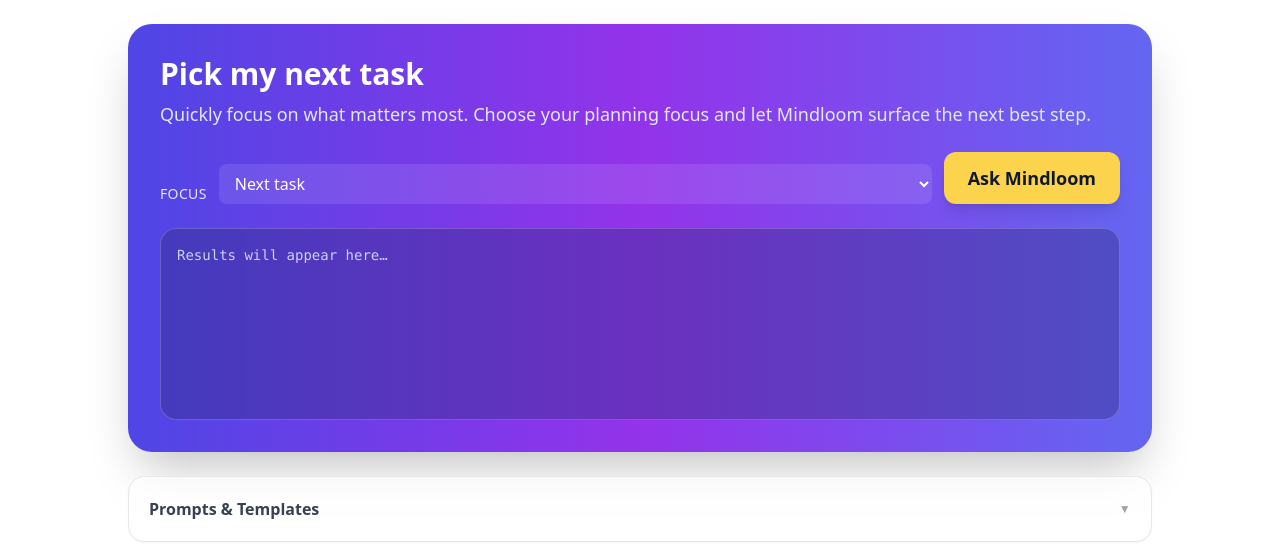
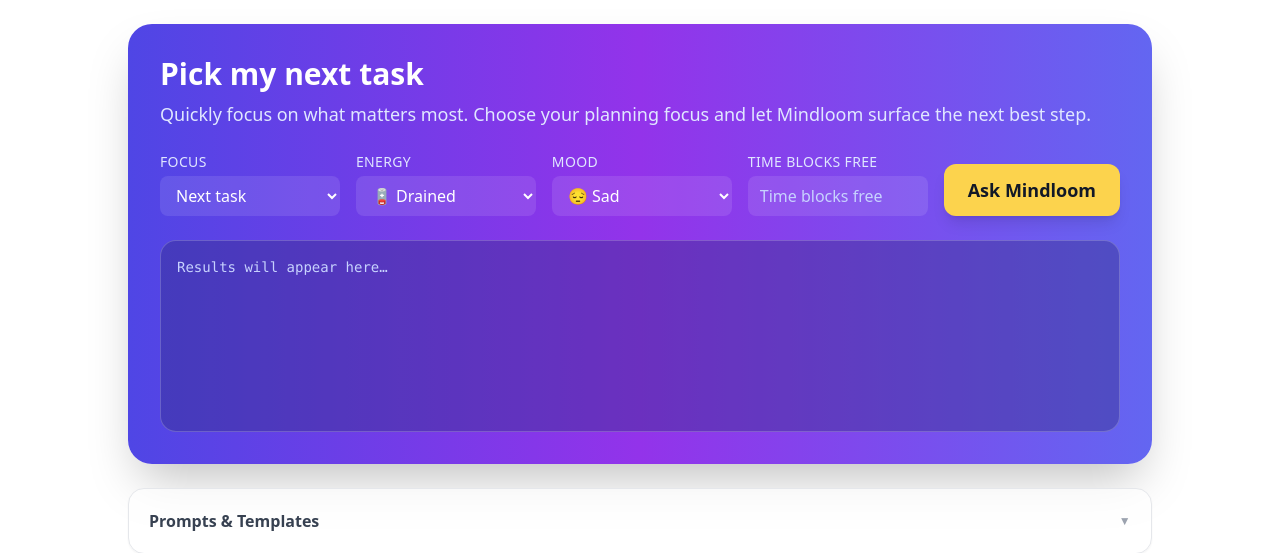
Before and after one commit to EoghannIrving/mindloom, a FastAPI app: page / in a window 1280 px wide. Shown: the part 56-609 px from the top of the page. Run offline with FastAPI, Linux system fonts and the light colour scheme; some libraries are stand-ins or nearby versions.

Commit message:
Adjust hero inputs layout

```diff
--- a/templates/index.html
+++ b/templates/index.html
@@ -10,15 +10,43 @@
           Quickly focus on what matters most. Choose your planning focus and let Mindloom surface the next best step.
         </p>
       </div>
-      <div class="flex flex-col gap-3 sm:flex-row sm:items-end">
-        <label for="plannerMode" class="text-sm font-medium uppercase tracking-wide text-indigo-100">Focus</label>
-        <select id="plannerMode"
-          class="flex-1 rounded-lg border-0 bg-white/10 text-white placeholder-indigo-200 focus:ring-2 focus:ring-amber-300 focus:outline-none py-2 px-3">
-          <option value="next_task" selected>Next task</option>
-          <option value="plan">Daily plan</option>
-        </select>
+      <div class="flex flex-col gap-4 lg:flex-row lg:flex-wrap lg:items-end">
+        <div class="flex flex-col gap-1 w-full sm:max-w-sm lg:flex-1">
+          <label for="plannerMode" class="text-sm font-medium uppercase tracking-wide text-indigo-100">Focus</label>
+          <select id="plannerMode"
+            class="w-full rounded-lg border-0 bg-white/10 text-white placeholder-indigo-200 focus:ring-2 focus:ring-amber-300 focus:outline-none py-2 px-3">
+            <option value="next_task" selected>Next task</option>
+            <option value="plan">Daily plan</option>
+          </select>
+        </div>
+        <div class="flex flex-col gap-1 w-full sm:max-w-sm lg:flex-1">
+          <label for="energy" class="text-sm font-medium uppercase tracking-wide text-indigo-100">Energy</label>
+          <select id="energy"
+            class="w-full rounded-lg border-0 bg-white/10 text-white focus:ring-2 focus:ring-amber-300 focus:outline-none py-2 px-3">
+            <option value="1">🪫 Drained</option>
+            <option value="2">😴 Low</option>
+            <option value="3">🙂 OK</option>
+            <option value="4">⚡ Energized</option>
+            <option value="5">💥 Turbo</option>
+          </select>
+        </div>
+        <div class="flex flex-col gap-1 w-full sm:max-w-sm lg:flex-1">
+          <label for="mood" class="text-sm font-medium uppercase tracking-wide text-indigo-100">Mood</label>
+          <select id="mood"
+            class="w-full rounded-lg border-0 bg-white/10 text-white focus:ring-2 focus:ring-amber-300 focus:outline-none py-2 px-3">
+            <option value="Sad">😔 Sad</option>
+            <option value="Meh">😐 Meh</option>
+            <option value="Okay">😊 Okay</option>
+            <option value="Joyful">😍 Joyful</option>
+          </select>
+        </div>
+        <div class="flex flex-col gap-1 w-full sm:max-w-sm lg:flex-1">
+          <label for="timeBlocks" class="text-sm font-medium uppercase tracking-wide text-indigo-100">Time blocks free</label>
+          <input id="timeBlocks" type="number" step="1" placeholder="Time blocks free"
+            class="w-full rounded-lg border-0 bg-white/10 text-white placeholder-indigo-200 focus:ring-2 focus:ring-amber-300 focus:outline-none py-2 px-3" />
+        </div>
         <button id="focusAskBtn"
-          class="w-full sm:w-auto inline-flex items-center justify-center gap-2 rounded-xl bg-amber-300 px-6 py-3 text-lg font-semibold text-gray-900 shadow-lg transition hover:bg-amber-200 focus-visible:outline focus-visible:outline-2 focus-visible:outline-offset-2 focus-visible:outline-amber-200">
+          class="w-full sm:w-auto lg:self-end inline-flex items-center justify-center gap-2 rounded-xl bg-amber-300 px-6 py-3 text-lg font-semibold text-gray-900 shadow-lg transition hover:bg-amber-200 focus-visible:outline focus-visible:outline-2 focus-visible:outline-offset-2 focus-visible:outline-amber-200">
           Ask Mindloom
         </button>
       </div>
@@ -202,24 +230,8 @@
           <span class="ml-2 text-xs uppercase tracking-wide text-gray-400 group-open:rotate-180 transition-transform">▼</span>
         </summary>
         <div class="mt-4 space-y-3 text-sm text-gray-600">
-          <div class="flex flex-col gap-2 sm:flex-row">
-            <select id="energy"
-              class="flex-1 rounded-lg border border-gray-200 bg-white px-3 py-2 focus:border-indigo-400 focus:outline-none focus:ring-2 focus:ring-indigo-200">
-              <option value="1">🪫 Drained</option>
-              <option value="2">😴 Low</option>
-              <option value="3">🙂 OK</option>
-              <option value="4">⚡ Energized</option>
-              <option value="5">💥 Turbo</option>
-            </select>
-            <select id="mood"
-              class="flex-1 rounded-lg border border-gray-200 bg-white px-3 py-2 focus:border-indigo-400 focus:outline-none focus:ring-2 focus:ring-indigo-200">
-              <option value="Sad">😔 Sad</option>
-              <option value="Meh">😐 Meh</option>
-              <option value="Okay">😊 Okay</option>
-              <option value="Joyful">😍 Joyful</option>
-            </select>
-            <input id="timeBlocks" type="number" step="1" placeholder="Time blocks free"
-              class="flex-1 rounded-lg border border-gray-200 bg-white px-3 py-2 focus:border-indigo-400 focus:outline-none focus:ring-2 focus:ring-indigo-200" />
+          <p class="text-sm text-gray-500">Update your energy, mood, and time blocks above, then record a snapshot for your log.</p>
+          <div>
             <button id="recordBtn"
               class="rounded-lg border border-gray-200 bg-white px-4 py-2 text-sm font-medium text-gray-700 transition hover:bg-gray-100">Record</button>
           </div>
```
